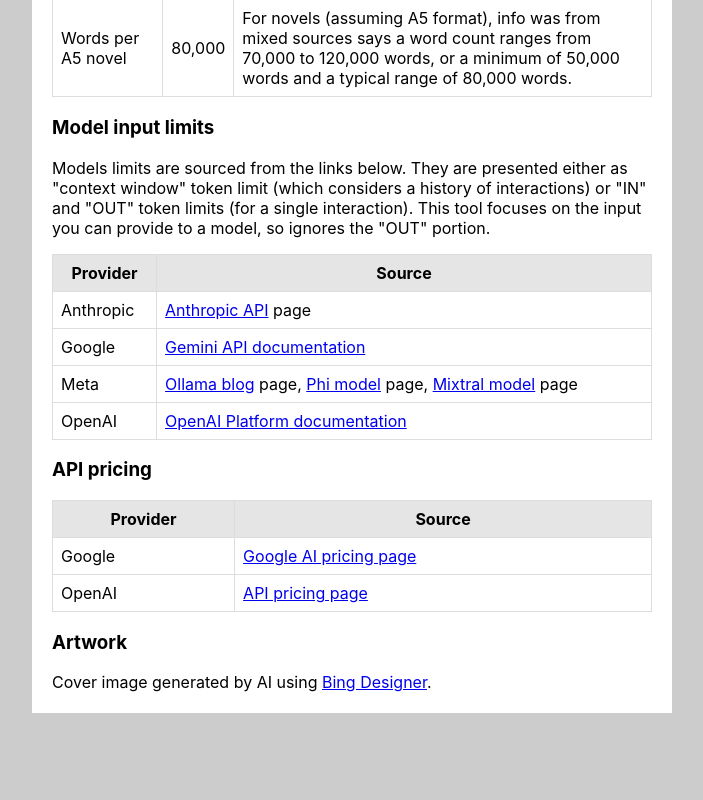
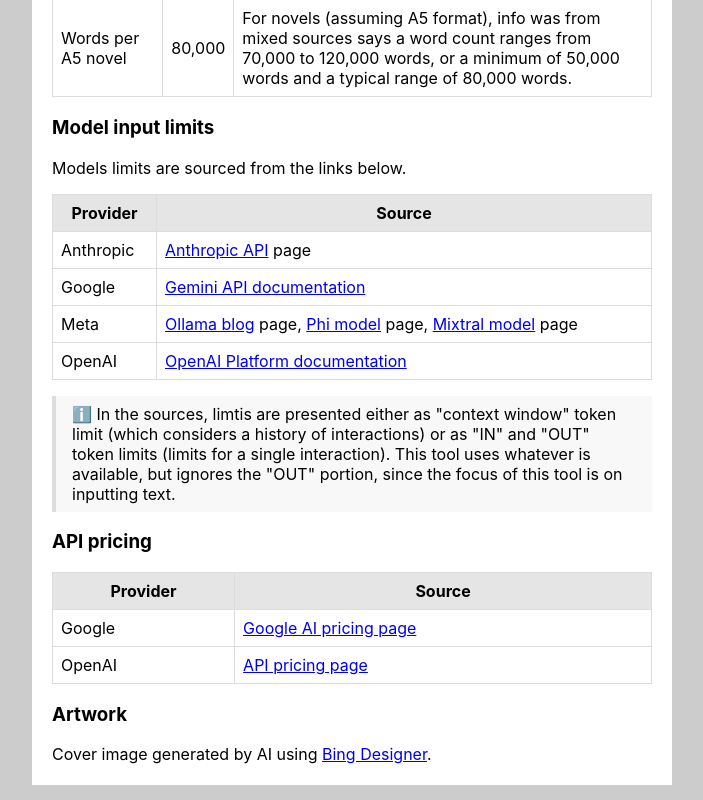
Before and after one commit to MichaelCurrin/token-translator, a React (Create React App) app: page / in a window 1280 px wide. Shown: the part 2811-3611 px from the top of the page, without its empty margins (288-991 px from the left). Before the commit the page ends 3539 px from the top, so only its background shows below. Built offline with nearby package versions, Linux system fonts and the light colour scheme.

Commit message:
update src/components/Notes/index.jsx

```diff
--- a/src/components/Notes/index.jsx
+++ b/src/components/Notes/index.jsx
@@ -136,14 +136,17 @@ function Notes() {
       <div>
         <h3>Model input limits</h3>
 
-        <p>
-          Models limits are sourced from the links below. They are presented
-          either as "context window" token limit (which considers a history of
-          interactions) or "IN" and "OUT" token limits (for a single
-          interaction). This tool focuses on the input you can provide to a
-          model, so ignores the "OUT" portion.
-        </p>
+        <p>Models limits are sourced from the links below.</p>
         <Table tableData={TABLE_DATA_PROVIDERS} />
+        <blockquote>
+          <p>
+            ℹ️ In the sources, limtis are presented either as "context window"
+            token limit (which considers a history of interactions) or as "IN"
+            and "OUT" token limits (limits for a single interaction). This tool
+            uses whatever is available, but ignores the "OUT" portion, since the
+            focus of this tool is on inputting text.
+          </p>
+        </blockquote>
       </div>
 
       <div>
```
